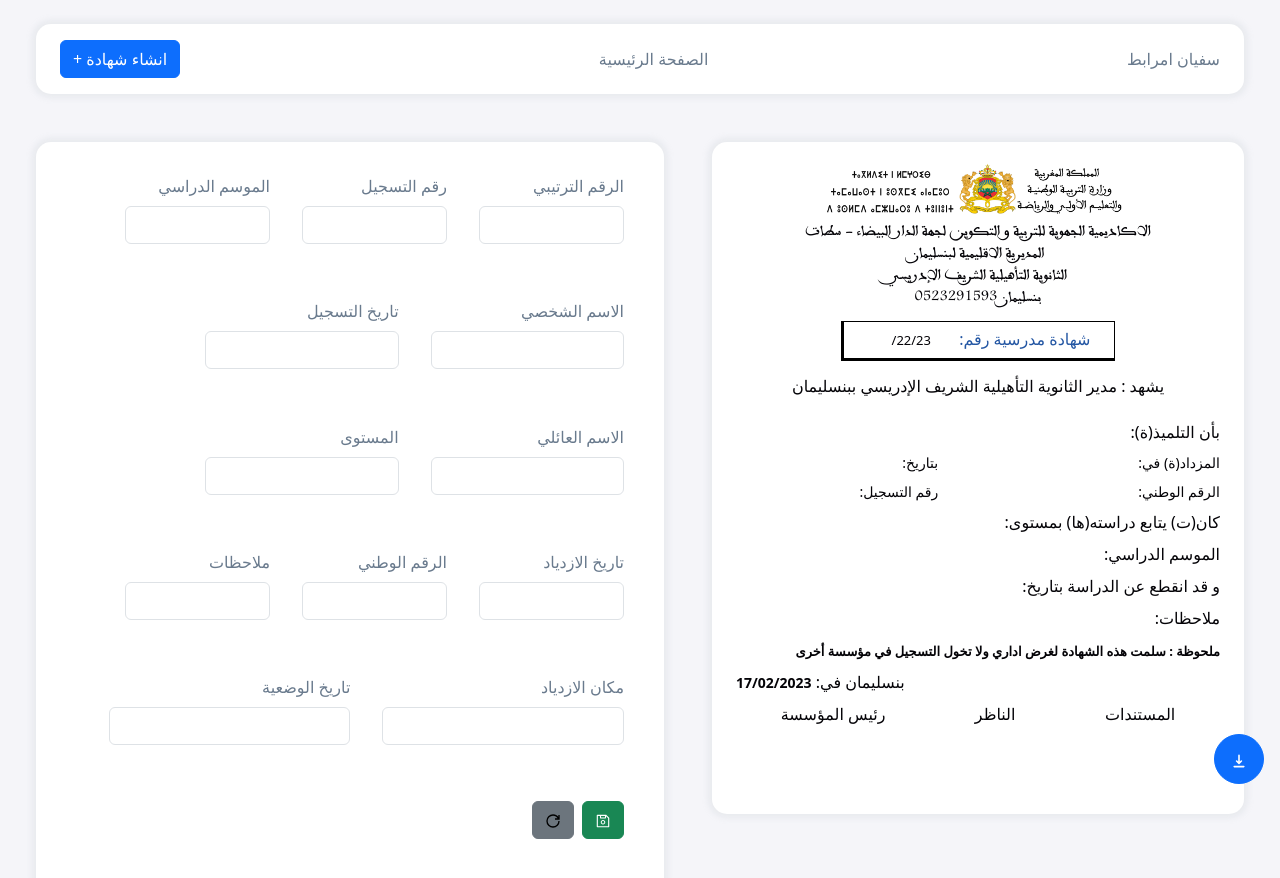
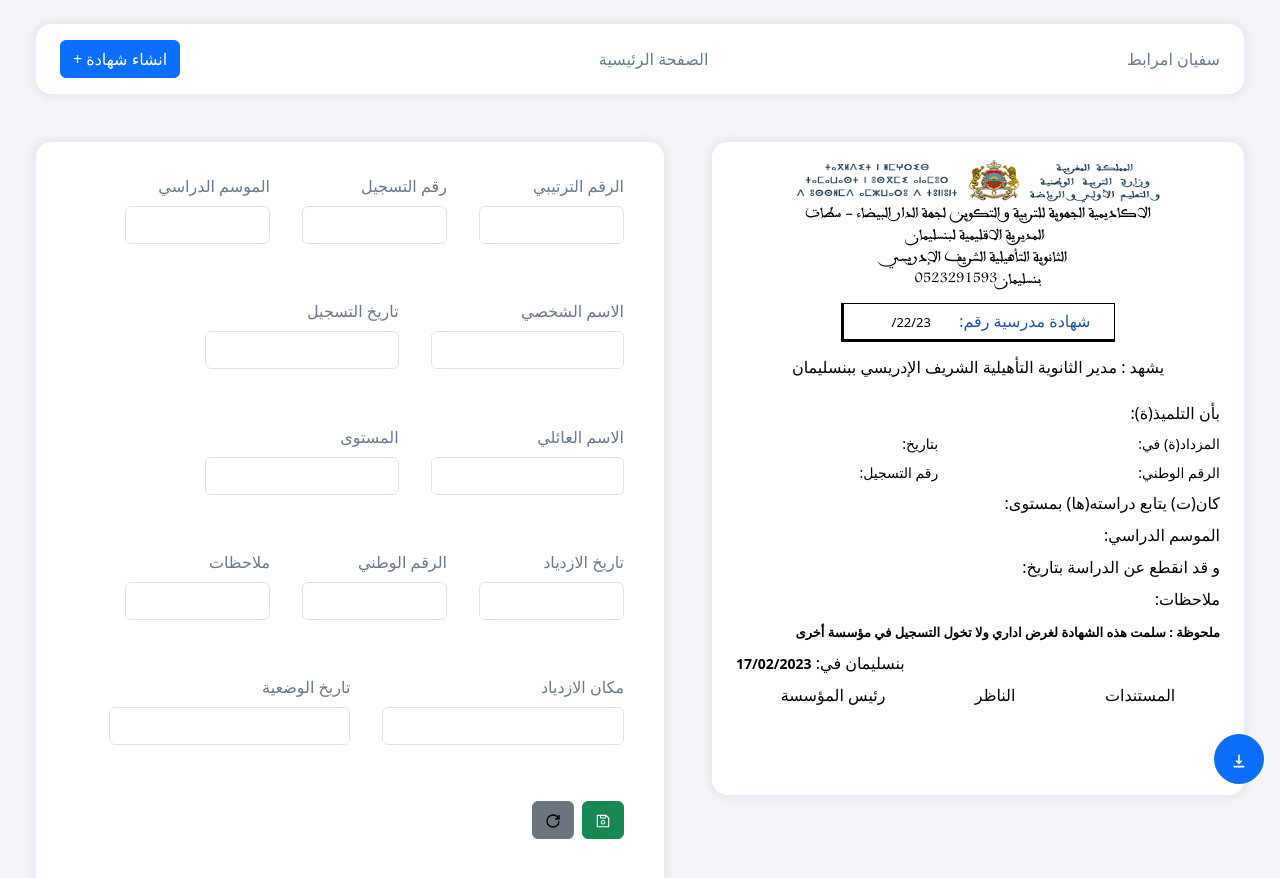
Before and after one commit to HoussamMrabet/sherif-certiPro, a React (Create React App) app: page /createAtt in a window 1280 px wide. Shown: the top 878 px of the page. Built offline with nearby package versions, Linux system fonts and the light colour scheme; no server answers; the database is empty; sample sign-in values are in the browser's storage.

Commit message:
resize the top picture of the certif

```diff
--- a/src/components/attestation/attestation.scss
+++ b/src/components/attestation/attestation.scss
@@ -8,10 +8,9 @@
     font-size: 15px;
 }
 img{
-    margin-left: 500px;
-    width: 70%;
-    height: auto;
-    margin: 0 0 0 4%;
+    width: 80%;
+    height: 45px;
+    margin: 0 auto;
 }
 
 .att{
--- a/src/components/attestation/displayAttestation.jsx
+++ b/src/components/attestation/displayAttestation.jsx
@@ -1,5 +1,5 @@
 import React, {useState, useEffect} from 'react'
-import {default as img} from "../../assets/logo.png";
+import {default as img} from "../../assets/logo1.png";
 
 import "./attestation.scss"
 
```
